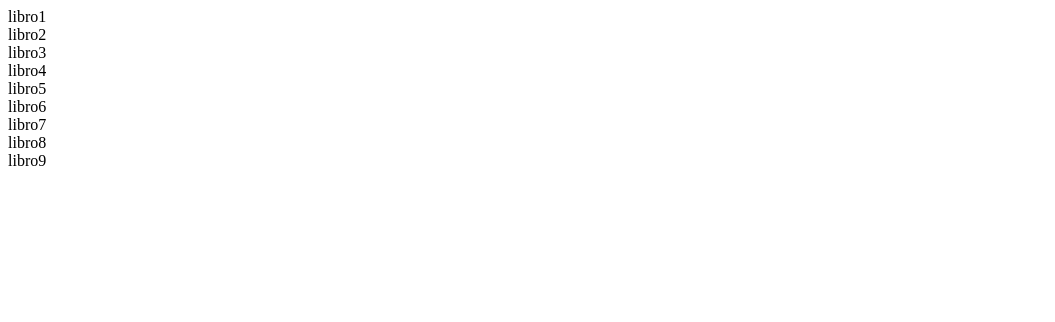
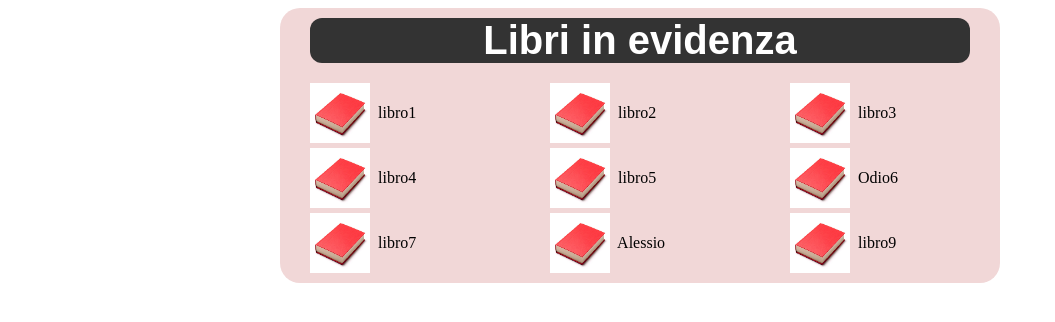
Before and after one commit to MandichRiccardoITS/libreria, a plain HTML site: page index.html in a window 1280 px wide. Shown: the whole page, without its empty margins (0-1055 px from the left). Drawn offline with Linux system fonts and the light colour scheme.

Commit message:
struttura finale creata

```diff
--- a/index.html
+++ b/index.html
@@ -14,33 +14,45 @@
         <!--div di Francesco-->
     </div>
     <div id="alex" class="alex_mainDiv">
-        <div>
+        <div class="presentazione oi-regular">
+            <p><b>Libri in evidenza</b></p>
+        </div>
+        <div class="gridLibreria">
             <div>
-                libro1
+                <img src="img/libroImg.jpg" height="60px" width="60px">
+                &nbsp; libro1
             </div>
             <div>
-                libro2
+                <img src="img/libroImg.jpg" height="60px" width="60px">
+                &nbsp; libro2
             </div>
             <div>
-                libro3
+                <img src="img/libroImg.jpg" height="60px" width="60px">
+                &nbsp; libro3
             </div>
             <div>
-                libro4
+                <img src="img/libroImg.jpg" height="60px" width="60px">
+                &nbsp; libro4
             </div>
             <div>
-                libro5
+                <img src="img/libroImg.jpg" height="60px" width="60px">
+                &nbsp; libro5
             </div>
             <div>
-                libro6
+                <img src="img/libroImg.jpg" height="60px" width="60px">
+                &nbsp; Odio6
             </div>
             <div>
-                libro7
+                <img src="img/libroImg.jpg" height="60px" width="60px">
+                &nbsp; libro7
             </div>
             <div>
-                libro8
+                <img src="img/libroImg.jpg" height="60px" width="60px">
+                &nbsp; Alessio
             </div>
             <div>
-                libro9
+                <img src="img/libroImg.jpg" height="60px" width="60px">
+                &nbsp; libro9
             </div>
         </div>
     </div>
--- a/style.css
+++ b/style.css
@@ -5,17 +5,47 @@
 /*--------------*/
 /*alex*/
 #alex {
-    .alex_mainDiv {
-        margin: 0px 20%;
-        background-color: rgb(230, 230, 230);
-        width: 60%;
-        height: 300px;
+    margin: 0 auto;
+    padding: 10px 10px;
+    background-color: rgb(241, 215, 215);
+    border-radius: 20px;
+    display: flex;
+    flex-direction: column;
+    justify-content: center;
+    width: min-content;
+
+    p {
+        margin: 0;
+        padding: 0;
     }
 
-    .alex_mainDiv > div {
+    .presentazione {
+        height: 40px;
+        font-size: 40px;
+        font-family: Arial, Helvetica, sans-serif;
+        text-align: center;
+        margin: 0 20px 20px 20px;
+        padding: 0 5px 5px 5px;
+        color: white;
+        background-color: rgb(51, 51, 51);
+        border-radius: 12px;
+    }
+
+    .gridLibreria {
         display: grid;
         grid-template-columns: repeat(3, 1fr);
+        row-gap: 5px;          /* solo righe */
+        column-gap: 20px;       /* solo colonne */
     }
+
+    .gridLibreria > div {
+        display: flex;
+        justify-content: left;
+        padding-left:20px;
+        align-items: center;
+        width: 200px;
+    }
+
 }
 /*--------------*/
 /*riccardo*/
```
Also changed, not shown: img/libroImg.jpg (added).
